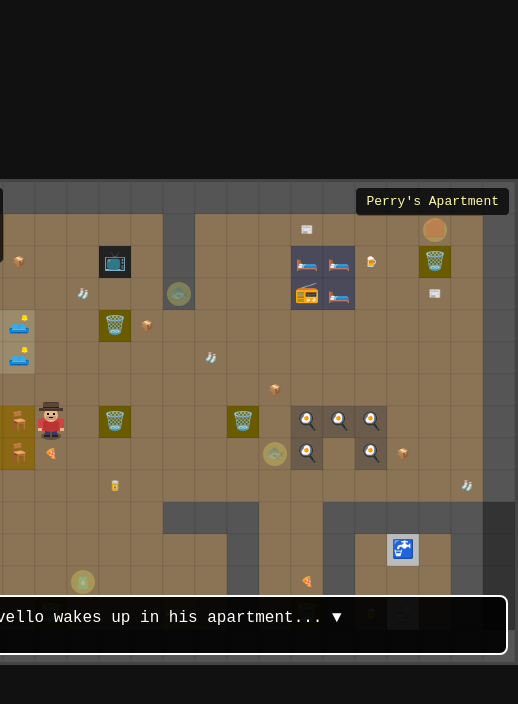
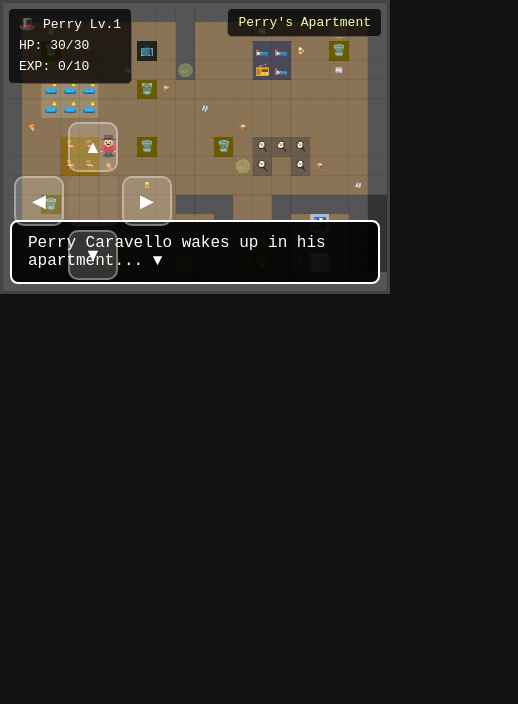
Before and after one commit to eschenck/perry-caravello-rpg, a React (Vite) app: page / in a window 390 px wide. Both pictures are taken after a click on the button "START GAME". Shown: the top 704 px of the page, 518 px wide, since content can reach past the window. Built offline with nearby package versions, Linux system fonts and the light colour scheme; the HTML template or start-up script is replaced by a standard one.

Commit message:
Mobile support: responsive canvas, virtual D-pad, action button

```diff
--- a/src/Game.css
+++ b/src/Game.css
@@ -4,19 +4,25 @@ body {
   background: #111;
   display: flex;
   justify-content: center;
-  align-items: center;
-  min-height: 100vh;
+  align-items: flex-start;
+  min-height: 100dvh;
+  overflow: hidden;
   font-family: 'Courier New', monospace;
 }
 
 .game-container {
   position: relative;
+  width: 100%;
+  max-width: 640px;
+  margin: 0 auto;
 }
 
 canvas {
   image-rendering: pixelated;
   border: 3px solid #444;
   display: block;
+  width: 100%;
+  height: auto;
 }
 
 /* ── HUD ── */
@@ -101,6 +107,8 @@ canvas {
   border: 2px solid #aaa;
   border-radius: 8px;
   cursor: pointer;
+  touch-action: manipulation;
+  -webkit-tap-highlight-color: transparent;
 }
 
 .btn-primary:hover {
@@ -232,3 +240,95 @@ canvas {
   min-height: 38px;
   color: #eee;
 }
+
+/* ── Virtual D-pad ── */
+.dpad {
+  position: absolute;
+  bottom: 14px;
+  left: 14px;
+  display: grid;
+  grid-template-areas:
+    ". up ."
+    "left center right"
+    ". down .";
+  grid-template-columns: 50px 50px 50px;
+  grid-template-rows: 50px 50px 50px;
+  gap: 4px;
+  user-select: none;
+  touch-action: none;
+}
+
+.dpad-up     { grid-area: up; }
+.dpad-left   { grid-area: left; }
+.dpad-center { grid-area: center; background: rgba(255,255,255,0.05); border-radius: 8px; }
+.dpad-right  { grid-area: right; }
+.dpad-down   { grid-area: down; }
+
+.dpad-btn {
+  background: rgba(255, 255, 255, 0.18);
+  border: 2px solid rgba(255, 255, 255, 0.35);
+  color: #fff;
+  font-size: 18px;
+  border-radius: 10px;
+  touch-action: none;
+  cursor: pointer;
+  display: flex;
+  align-items: center;
+  justify-content: center;
+  -webkit-tap-highlight-color: transparent;
+}
+
+.dpad-btn:active {
+  background: rgba(255, 255, 255, 0.4);
+}
+
+/* ── Action button (dialog advance) ── */
+.action-btn {
+  position: absolute;
+  bottom: 22px;
+  right: 18px;
+  width: 60px;
+  height: 60px;
+  background: rgba(80, 80, 200, 0.65);
+  border: 2px solid rgba(160, 160, 255, 0.8);
+  color: #fff;
+  font-size: 22px;
+  font-family: 'Courier New', monospace;
+  font-weight: bold;
+  border-radius: 50%;
+  touch-action: none;
+  cursor: pointer;
+  user-select: none;
+  -webkit-tap-highlight-color: transparent;
+  display: flex;
+  align-items: center;
+  justify-content: center;
+}
+
+.action-btn:active {
+  background: rgba(100, 100, 255, 0.9);
+}
+
+/* ── Larger touch targets for battle buttons on mobile ── */
+@media (pointer: coarse) {
+  .battle-menu button,
+  .moves-list button {
+    padding: 14px 22px;
+    font-size: 17px;
+    min-height: 52px;
+  }
+
+  .dialog-box {
+    font-size: 18px;
+    padding: 16px 18px;
+    min-height: 72px;
+  }
+}
+
+/* ── Hide D-pad / action btn on desktop (mouse) ── */
+@media (hover: hover) and (pointer: fine) {
+  .dpad,
+  .action-btn {
+    display: none;
+  }
+}
--- a/src/Game.jsx
+++ b/src/Game.jsx
@@ -1,6 +1,43 @@
 import { useEffect, useRef, useState, useCallback } from 'react';
 import { initGame } from './game/engine.js';
 import './Game.css';
+
+function DPad({ onMove }) {
+  const repeatRef = useRef(null);
+
+  const startMove = useCallback((dx, dy, e) => {
+    e.preventDefault();
+    onMove(dx, dy);
+    repeatRef.current = setInterval(() => onMove(dx, dy), 150);
+  }, [onMove]);
+
+  const stopMove = useCallback((e) => {
+    e.preventDefault();
+    clearInterval(repeatRef.current);
+  }, []);
+
+  const btn = (label, dx, dy, cls) => (
+    <button
+      className={`dpad-btn ${cls}`}
+      onPointerDown={(e) => startMove(dx, dy, e)}
+      onPointerUp={stopMove}
+      onPointerLeave={stopMove}
+      onPointerCancel={stopMove}
+    >
+      {label}
+    </button>
+  );
+
+  return (
+    <div className="dpad">
+      {btn('▲', 0, -1, 'dpad-up')}
+      {btn('◀', -1, 0, 'dpad-left')}
+      <div className="dpad-center" />
+      {btn('▶', 1, 0, 'dpad-right')}
+      {btn('▼', 0, 1, 'dpad-down')}
+    </div>
+  );
+}
 
 export default function Game() {
   const canvasRef = useRef(null);
@@ -90,9 +127,27 @@ export default function Game() {
 
       {/* ── Dialog ── */}
       {dialog.visible && (
-        <div className="dialog-box" onClick={handleDialogClick}>
+        <div
+          className="dialog-box"
+          onPointerDown={(e) => { e.preventDefault(); handleDialogClick(); }}
+        >
           {dialog.text}{dialog.done ? ' ▼' : ''}
         </div>
+      )}
+
+      {/* ── Virtual D-pad (touch / mobile) ── */}
+      {phase === 'explore' && (
+        <DPad onMove={(dx, dy) => engineRef.current?.move(dx, dy)} />
+      )}
+
+      {/* ── Action button: advance dialog on touch ── */}
+      {phase === 'dialog' && dialog.visible && (
+        <button
+          className="action-btn"
+          onPointerDown={(e) => { e.preventDefault(); handleDialogClick(); }}
+        >
+          A
+        </button>
       )}
 
       {/* ── Battle overlay ── */}
--- a/src/game/engine.js
+++ b/src/game/engine.js
@@ -541,6 +541,9 @@ export function initGame(canvas, callbacks) {
     startGame,
     playerAttack,
     tryRun,
+    move: (dx, dy) => {
+      if (gameState === 'explore') { tryMove(dx, dy); render(); }
+    },
     advanceDialog: () => {
       // called when user clicks the dialog box
       if (dialogAdvanceKey) {
```
Also changed, not shown: 1 other file (tests, documents, lock files or other folders).
